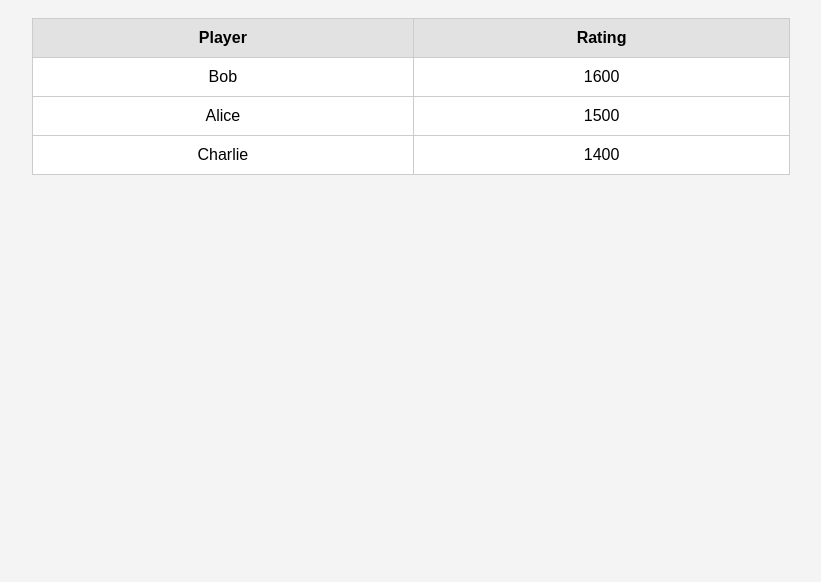
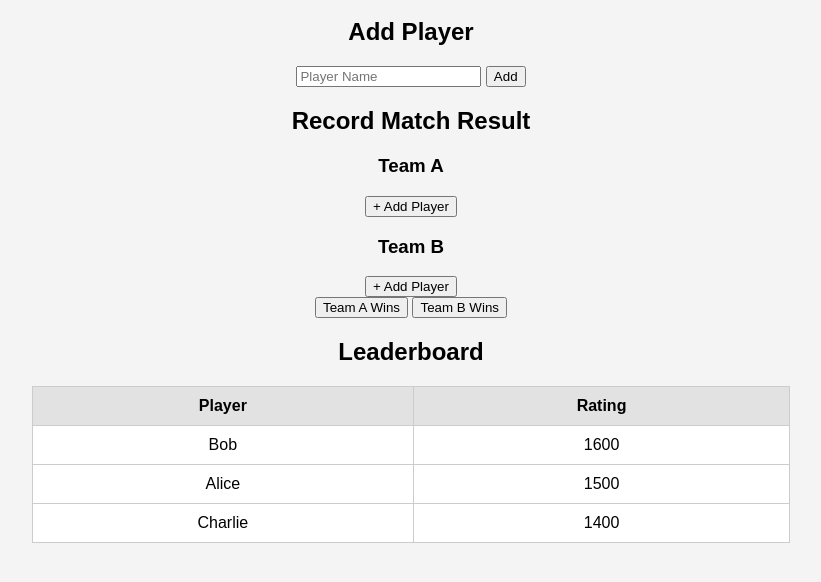
Before and after one commit to RaoGroupLeaderboard/ladder, a plain HTML site: page index.html in a window 1280 px wide. Shown: the part 60-642 px from the top of the page, without its empty margins (229-1050 px from the left). Drawn offline with Linux system fonts and the light colour scheme.

Commit message:
Update index.html

```diff
--- a/index.html
+++ b/index.html
@@ -2,18 +2,40 @@
 <html lang="en">
 <head>
   <meta charset="UTF-8" />
-  <meta name="viewport" content="width=device-width, initial-scale=1.0" />
   <title>Elo Leaderboard</title>
   <link rel="stylesheet" href="style.css" />
 </head>
 <body>
   <h1>Elo Leaderboard</h1>
+
+  <section id="add-player">
+    <h2>Add Player</h2>
+    <input type="text" id="new-player" placeholder="Player Name" />
+    <button onclick="addPlayer()">Add</button>
+  </section>
+
+  <section id="match-input">
+    <h2>Record Match Result</h2>
+    <div>
+      <h3>Team A</h3>
+      <div id="team-a"></div>
+      <button onclick="addPlayerToTeam('A')">+ Add Player</button>
+    </div>
+    <div>
+      <h3>Team B</h3>
+      <div id="team-b"></div>
+      <button onclick="addPlayerToTeam('B')">+ Add Player</button>
+    </div>
+    <div>
+      <button onclick="recordMatch('A')">Team A Wins</button>
+      <button onclick="recordMatch('B')">Team B Wins</button>
+    </div>
+  </section>
+
+  <h2>Leaderboard</h2>
   <table id="leaderboard">
     <thead>
-      <tr>
-        <th>Player</th>
-        <th>Rating</th>
-      </tr>
+      <tr><th>Player</th><th>Rating</th></tr>
     </thead>
     <tbody></tbody>
   </table>
```
